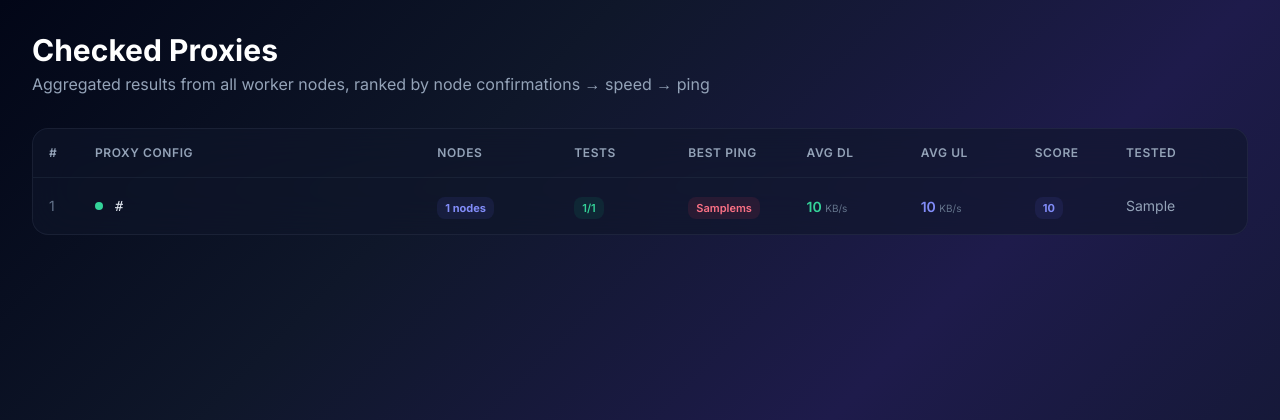
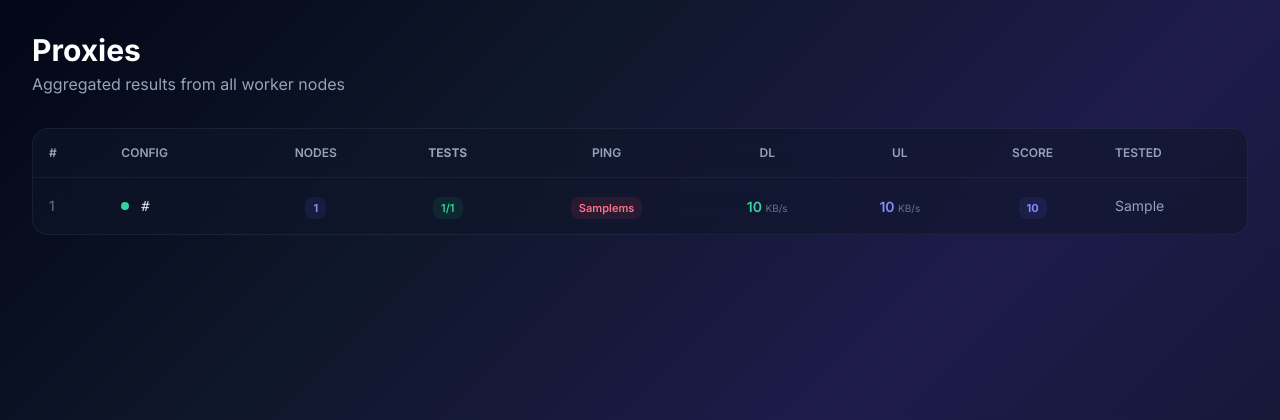
Before and after one commit to GoGoButters/VLESS-Checker, a FastAPI app: template templates/proxies.html in a window 1280 px wide. Shown: the top 420 px of the page. Run offline with FastAPI, Linux system fonts and the light colour scheme; the template is opened without the code that fills it: most values are stand-ins (such as "Sample title", 1, 10 or a date in 2020).

Commit message:
fix: repair Proxies page table structure
- Rewrite template with proper HTML table structure
- Each data field (Config, Nodes, Tests, Ping, DL, UL, Score, Tested)
  is in its own <td> element
- Remove Jinja2 conditionals from inside HTML attributes
- Use simple conditionals with separate HTML elements
- Config column now only shows proxy URL (truncated to 80 chars)
- All other data is displayed in separate columns

```diff
--- a/templates/proxies.html
+++ b/templates/proxies.html
@@ -1,11 +1,11 @@
 {% extends "base.html" %}
-{% block title %}{{ t(request, 'proxies_title') }} — {{ t(request, 'app_title') }}{% endblock %}
+{% block title %}Proxies — VPN Checker{% endblock %}
 
 {% block content %}
 <div class="flex items-center justify-between mb-8">
     <div>
-        <h1 class="text-3xl font-bold text-white">{{ t(request, 'proxies_title') }}</h1>
-        <p class="text-slate-400 mt-1">{{ t(request, 'proxies_subtitle', default='Aggregated results from all worker nodes, ranked by node confirmations → speed → ping') }}</p>
+        <h1 class="text-3xl font-bold text-white">Proxies</h1>
+        <p class="text-slate-400 mt-1">Aggregated results from all worker nodes</p>
     </div>
 </div>
 
@@ -15,62 +15,60 @@
         <table class="w-full border-collapse">
             <thead>
                 <tr class="border-b border-slate-700/30">
-                    <th class="text-left px-4 py-4 text-xs font-semibold text-slate-400 uppercase tracking-wider">#</th>
-                    <th class="text-left px-4 py-4 text-xs font-semibold text-slate-400 uppercase tracking-wider">{{ t(request, 'proxies_col_config', default='Proxy Config') }}</th>
-                    <th class="text-left px-4 py-4 text-xs font-semibold text-slate-400 uppercase tracking-wider whitespace-nowrap min-w-[120px]">{{ t(request, 'proxies_col_nodes', default='Nodes') }}</th>
-                    <th class="text-left px-4 py-4 text-xs font-semibold text-slate-400 uppercase tracking-wider whitespace-nowrap min-w-[100px]">{{ t(request, 'proxies_col_tests', default='Tests') }}</th>
-                    <th class="text-left px-4 py-4 text-xs font-semibold text-slate-400 uppercase tracking-wider whitespace-nowrap min-w-[80px]">{{ t(request, 'proxies_col_ping', default='Ping') }}</th>
-                    <th class="text-left px-4 py-4 text-xs font-semibold text-slate-400 uppercase tracking-wider whitespace-nowrap min-w-[100px]">{{ t(request, 'proxies_col_dl', default='Avg DL') }}</th>
-                    <th class="text-left px-4 py-4 text-xs font-semibold text-slate-400 uppercase tracking-wider whitespace-nowrap min-w-[100px]">{{ t(request, 'proxies_col_ul', default='Avg UL') }}</th>
-                    <th class="text-left px-4 py-4 text-xs font-semibold text-slate-400 uppercase tracking-wider whitespace-nowrap min-w-[80px]">{{ t(request, 'proxies_col_score', default='Score') }}</th>
-                    <th class="text-left px-4 py-4 text-xs font-semibold text-slate-400 uppercase tracking-wider whitespace-nowrap min-w-[120px]">{{ t(request, 'proxies_col_tested', default='Tested') }}</th>
+                    <th class="text-left px-4 py-4 text-xs font-semibold text-slate-400 uppercase">#</th>
+                    <th class="text-left px-4 py-4 text-xs font-semibold text-slate-400 uppercase">Config</th>
+                    <th class="text-center px-4 py-4 text-xs font-semibold text-slate-400 uppercase">Nodes</th>
+                    <th class="text-center px-4 py-4 text-xs font-semibeld text-slate-400 uppercase">Tests</th>
+                    <th class="text-center px-4 py-4 text-xs font-semibold text-slate-400 uppercase">Ping</th>
+                    <th class="text-center px-4 py-4 text-xs font-semibold text-slate-400 uppercase">DL</th>
+                    <th class="text-center px-4 py-4 text-xs font-semibold text-slate-400 uppercase">UL</th>
+                    <th class="text-center px-4 py-4 text-xs font-semibold text-slate-400 uppercase">Score</th>
+                    <th class="text-left px-4 py-4 text-xs font-semibold text-slate-400 uppercase">Tested</th>
                 </tr>
             </thead>
             <tbody class="divide-y divide-slate-700/20">
-                {% for proxy in proxies %}
+                {% for p in proxies %}
                 <tr class="table-row">
                     <td class="px-4 py-4 text-sm text-slate-500">{{ loop.index }}</td>
-                    <td class="px-4 py-4 min-w-[300px]">
+                    <td class="px-4 py-4">
                         <div class="flex items-center gap-3">
                             <div class="w-2 h-2 rounded-full bg-emerald-400 flex-shrink-0"></div>
-                            <span class="text-sm text-slate-200 truncate max-w-lg font-mono">{{ proxy.raw_url[:80] }}{% if proxy.raw_url|length > 80 %}...{% endif %}</span>
+                            <span class="text-sm text-slate-200 truncate max-w-lg font-mono">{{ p.raw_url[:80] }}{% if p.raw_url|length > 80 %}...{% endif %}</span>
                         </div>
                     </td>
-                    <td class="px-4 py-4">
-                        <span class="px-2 py-1 rounded-lg bg-indigo-500/10 text-indigo-400 text-[11px] font-bold whitespace-nowrap">
-                            {{ proxy.node_count }} {{ t(request, 'proxies_col_nodes', default='Nodes')|lower }}
-                        </span>
+                    <td class="px-4 py-4 text-center">
+                        <span class="px-2 py-1 rounded-lg bg-indigo-500/10 text-indigo-400 text-[11px] font-bold">{{ p.node_count }}</span>
                     </td>
-                    <td class="px-4 py-4">
-                        <span class="px-2 py-1 rounded-lg bg-emerald-500/10 text-emerald-400 text-[11px] font-semibold whitespace-nowrap">{{ proxy.total_tests_passed }}/{{ proxy.total_tests_total }}</span>
+                    <td class="px-4 py-4 text-center">
+                        <span class="px-2 py-1 rounded-lg bg-emerald-500/10 text-emerald-400 text-[11px] font-semibold">{{ p.total_tests_passed }}/{{ p.total_tests_total }}</span>
                     </td>
-                    <td class="px-4 py-4">
-                        {% if proxy.best_ping_ms < 200 %}
-                        <span class="px-2 py-1 rounded-lg bg-emerald-500/10 text-emerald-400 text-[11px] font-semibold whitespace-nowrap">{{ proxy.best_ping_ms }}ms</span>
-                        {% elif proxy.best_ping_ms < 500 %}
-                        <span class="px-2 py-1 rounded-lg bg-amber-500/10 text-amber-400 text-[11px] font-semibold whitespace-nowrap">{{ proxy.best_ping_ms }}ms</span>
+                    <td class="px-4 py-4 text-center">
+                        {% if p.best_ping_ms < 200 %}
+                        <span class="px-2 py-1 rounded-lg bg-emerald-500/10 text-emerald-400 text-[11px] font-semibold">{{ p.best_ping_ms }}ms</span>
+                        {% elif p.best_ping_ms < 500 %}
+                        <span class="px-2 py-1 rounded-lg bg-amber-500/10 text-amber-400 text-[11px] font-semibold">{{ p.best_ping_ms }}ms</span>
                         {% else %}
-                        <span class="px-2 py-1 rounded-lg bg-rose-500/10 text-rose-400 text-[11px] font-semibold whitespace-nowrap">{{ proxy.best_ping_ms }}ms</span>
+                        <span class="px-2 py-1 rounded-lg bg-rose-500/10 text-rose-400 text-[11px] font-semibold">{{ p.best_ping_ms }}ms</span>
                         {% endif %}
                     </td>
-                    <td class="px-4 py-4">
-                        {% if proxy.avg_dl_kbps > 0 %}
-                        <span class="text-sm font-semibold text-emerald-400 whitespace-nowrap">{{ proxy.avg_dl_kbps }} <span class="text-[10px] text-slate-500 font-normal">KB/s</span></span>
+                    <td class="px-4 py-4 text-center">
+                        {% if p.avg_dl_kbps > 0 %}
+                        <span class="text-sm font-semibold text-emerald-400">{{ p.avg_dl_kbps }} <span class="text-[10px] text-slate-500 font-normal">KB/s</span></span>
                         {% else %}
                         <span class="text-sm text-slate-500">—</span>
                         {% endif %}
                     </td>
-                    <td class="px-4 py-4">
-                        {% if proxy.avg_ul_kbps > 0 %}
-                        <span class="text-sm font-semibold text-indigo-400 whitespace-nowrap">{{ proxy.avg_ul_kbps }} <span class="text-[10px] text-slate-500 font-normal">KB/s</span></span>
+                    <td class="px-4 py-4 text-center">
+                        {% if p.avg_ul_kbps > 0 %}
+                        <span class="text-sm font-semibold text-indigo-400">{{ p.avg_ul_kbps }} <span class="text-[10px] text-slate-500 font-normal">KB/s</span></span>
                         {% else %}
                         <span class="text-sm text-slate-500">—</span>
                         {% endif %}
                     </td>
-                    <td class="px-4 py-4">
-                        <span class="px-2 py-1 rounded-lg bg-indigo-500/10 text-indigo-400 text-[11px] font-bold whitespace-nowrap">{{ proxy.max_speed_score | int }}</span>
+                    <td class="px-4 py-4 text-center">
+                        <span class="px-2 py-1 rounded-lg bg-indigo-500/10 text-indigo-400 text-[11px] font-bold">{{ p.max_speed_score | int }}</span>
                     </td>
-                    <td class="px-4 py-4 text-sm text-slate-400 whitespace-nowrap">{{ proxy.last_tested[:16].replace('T', ' ') }}</td>
+                    <td class="px-4 py-4 text-sm text-slate-400">{{ p.last_tested[:16].replace('T', ' ') }}</td>
                 </tr>
                 {% endfor %}
             </tbody>
@@ -78,12 +76,7 @@
     </div>
     {% else %}
     <div class="px-6 py-16 text-center">
-        <div class="w-16 h-16 rounded-2xl bg-slate-800/60 flex items-center justify-center mx-auto mb-4">
-            <svg class="w-8 h-8 text-slate-500" fill="none" stroke="currentColor" viewBox="0 0 24 24">
-                <path stroke-linecap="round" stroke-linejoin="round" stroke-width="2" d="M9 12l2 2 4-4m5.618-4.016A11.955 11.955 0 0112 2.944a11.955 11.955 0 01-8.618 3.04A12.02 12.02 0 003 9c0 5.591 3.824 10.29 9 11.622 5.176-1.332 9-6.03 9-11.622 0-1.042-.133-2.052-.382-3.016z"/>
-            </svg>
-        </div>
-        <p class="text-slate-400 text-sm">{{ t(request, 'proxies_none', default='No valid proxies yet. Deploy worker nodes and fetch subscriptions from the Dashboard.') }}</p>
+        <p class="text-slate-400 text-sm">No valid proxies yet.</p>
     </div>
     {% endif %}
 </div>
```
